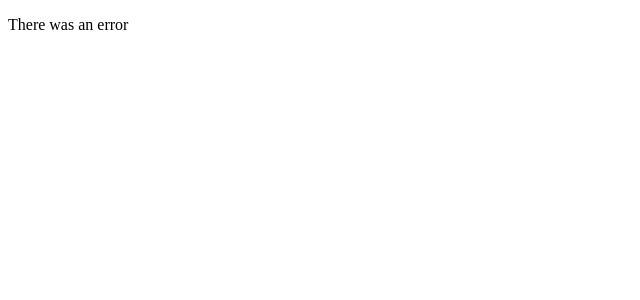
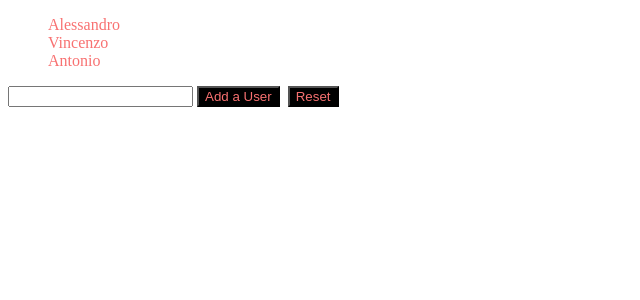
Before and after one commit to Alessandro-Ambra-dev/esercizi-React, a React (Create React App) app in the folder my-app/: page / in a window 1280 px wide. Shown: the top 300 px of the page, without its empty margins (0-640 px from the left). Built offline with nearby package versions, Linux system fonts and the light colour scheme; no server answers.

Commit message:
done es-35 of React

```diff
--- a/my-app/src/App.jsx
+++ b/my-app/src/App.jsx
@@ -1,8 +1,8 @@
 import React from "react";
-import { GithubUser } from "./GithubUser";
+import { GithubUserList } from "./GithubUserList";
 
 export function App() {
   return <div>
-    <GithubUser username={"Alessandro-Ambra-dev"}/>
+    <GithubUserList/>
   </div>;
 }
--- a/my-app/src/GithubUser.jsx
+++ b/my-app/src/GithubUser.jsx
@@ -1,41 +1,5 @@
-import { useState, useEffect } from "react";
+import React from "react";
 
-export function GithubUser({ username }) {
-  const [user, setUser] = useState(null);
-  const [error, setError] = useState(false);
-  const [loading, setLoading] = useState(null);
-
-  async function fetchGihubUser(username) {
-    setLoading(true);
-
-    try {
-      const response = await fetch(`https://api.github.com/users/${username}`);
-      const json = await response.json();
-      console.log(json);
-      setUser(json);
-    } catch (error) {
-      setError(error);
-      setUser(null);
-    } finally {
-      setLoading(false);
-    }
-  }
-
-  useEffect(() => {
-    fetchGihubUser(username);
-  }, [username]);
-
-  return (
-    <div>
-      {loading && <p>Loading...</p>}
-      {error && <p>There was an error</p>}
-      {user && (
-        <div>
-          <h3>Username: {user.name}</h3>
-          <p>id: {user.id}</p>
-          <i><b>Bio:</b>{user.bio}</i>
-        </div>
-      )}
-    </div>
-  );
+export function GithubUser({username}){
+    return <li className="text-red-400 list-none">{username}</li>
 }
--- a/my-app/src/GithubUserList.jsx
+++ b/my-app/src/GithubUserList.jsx
@@ -1,17 +1,44 @@
-import { useEffect, useState } from "react";
+import { useState } from "react";
+import { GithubUser } from "./GithubUser";
+export function GithubUserList({
+  initialState = ["Alessandro", "Vincenzo", "Antonio"],
+}) {
+  const [users, setUsers] = useState(initialState);
 
-export function GithubUserList({initialState = ["Alessandro", "Vincenzo", "Antonio"]}) {
-  const [users, setUsers] = useState([initialState]);
+  function handleUsernameInput(event) {
+    const input = event.target.parentElement.querySelector(
+      "[name = 'username']"
+    );
+    const value = input.value;
 
+    if (value) {
+      const newUsers = [...users, value]; ;
+      setUsers(newUsers);
+      input.value = "";
+    }
+  }
 
+  function handleReset(){
+    setUsers(initialState)
+  }
 
   return (
     <div>
       <ul>
-        {users.map((index) => (
-          <li key={index}>{initialState}</li>
-        ))}
+        {users.map((user, index) => {
+          return <GithubUser key={user + index} username={user} />;
+        })}
       </ul>
+      <input type="text" name="username" />
+      <button
+        onClick={handleUsernameInput}
+        className="mx-1 text-red-400 bg-black"
+      >
+        Add a User
+      </button>
+      <button onClick={handleReset} className="mx-1  text-red-400 bg-black">
+        Reset
+      </button>
     </div>
   );
 }
```
Also changed, not shown: my-app/src/consegna.md (+1 -1 lines).
